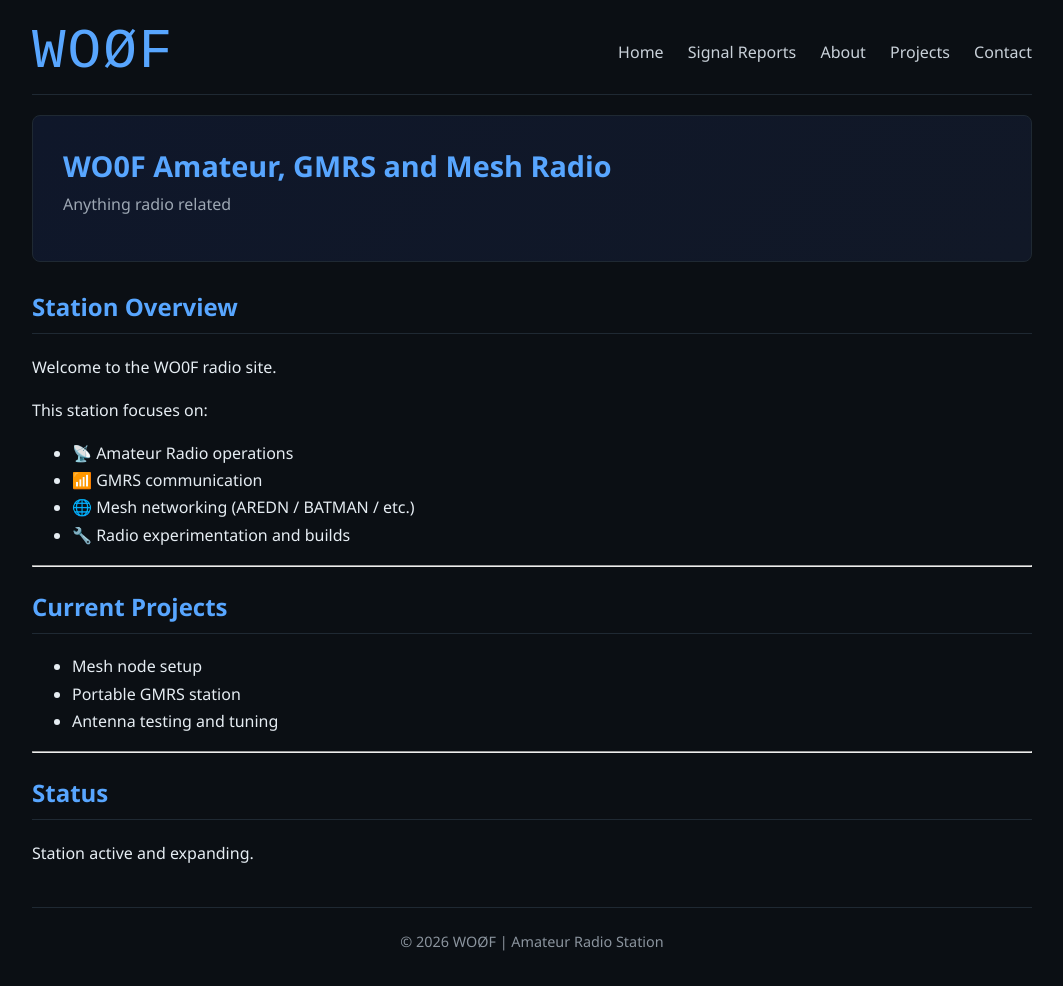
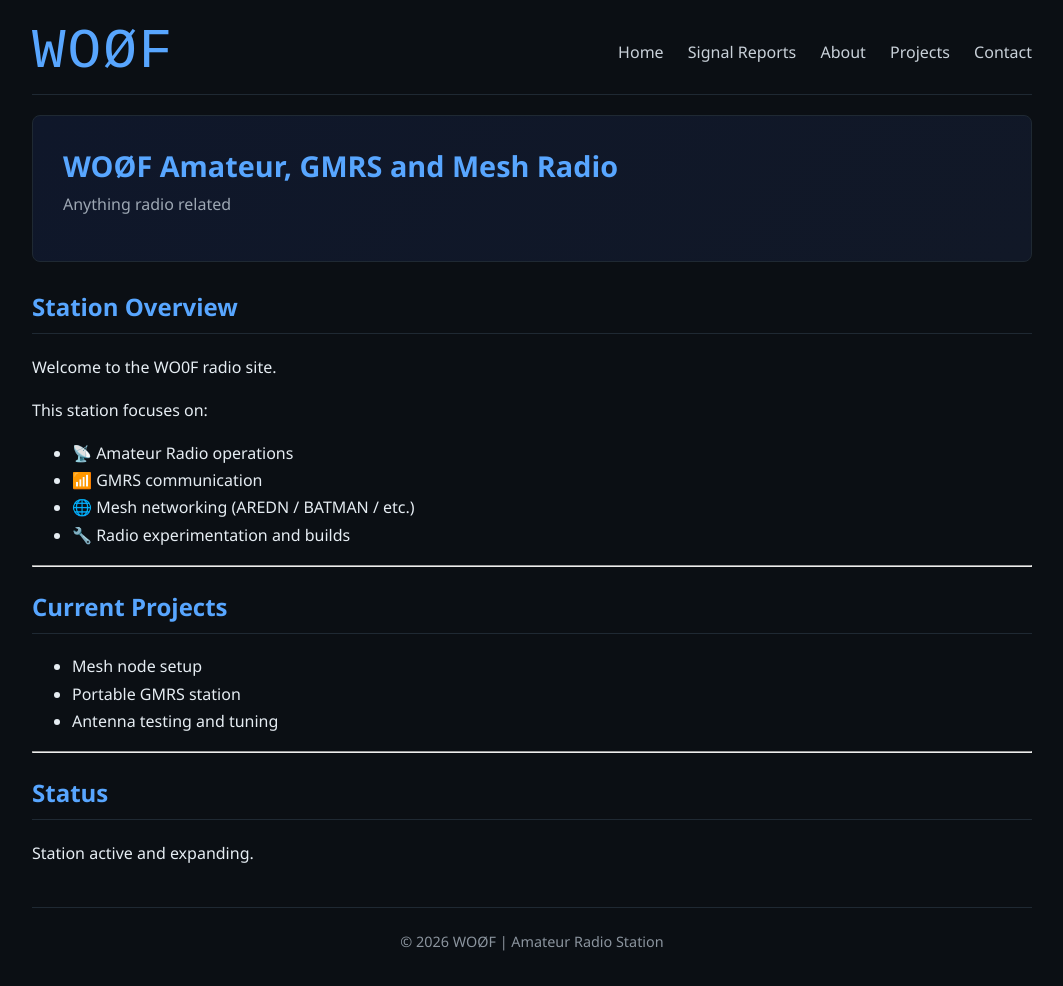
Before and after one commit to Lymitliss/Lymitliss.github.io, a Jekyll site: the page built from index.md, in a window 1280 px wide. Shown: the whole page, without its empty margins (108-1171 px from the left). Built offline with Jekyll 4.4.1, drawn with Linux system fonts in a browser that asks for light colours.

Commit message:
Update _config.yml

```diff
--- a/_config.yml
+++ b/_config.yml
@@ -1,4 +1,4 @@
-title: "WO0F Amateur, GMRS and Mesh Radio"
+title: "WOØF Amateur, GMRS and Mesh Radio"
 description: "Anything radio related"
 
 url: "https://wo0f.com"
```
